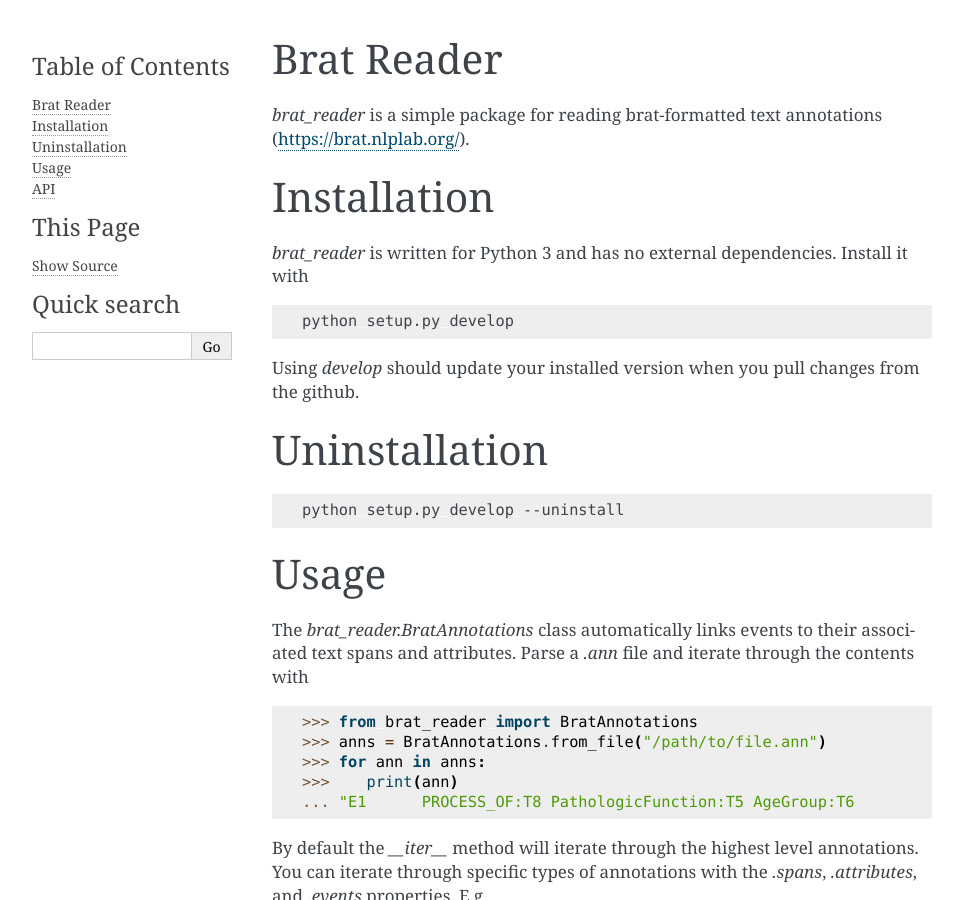
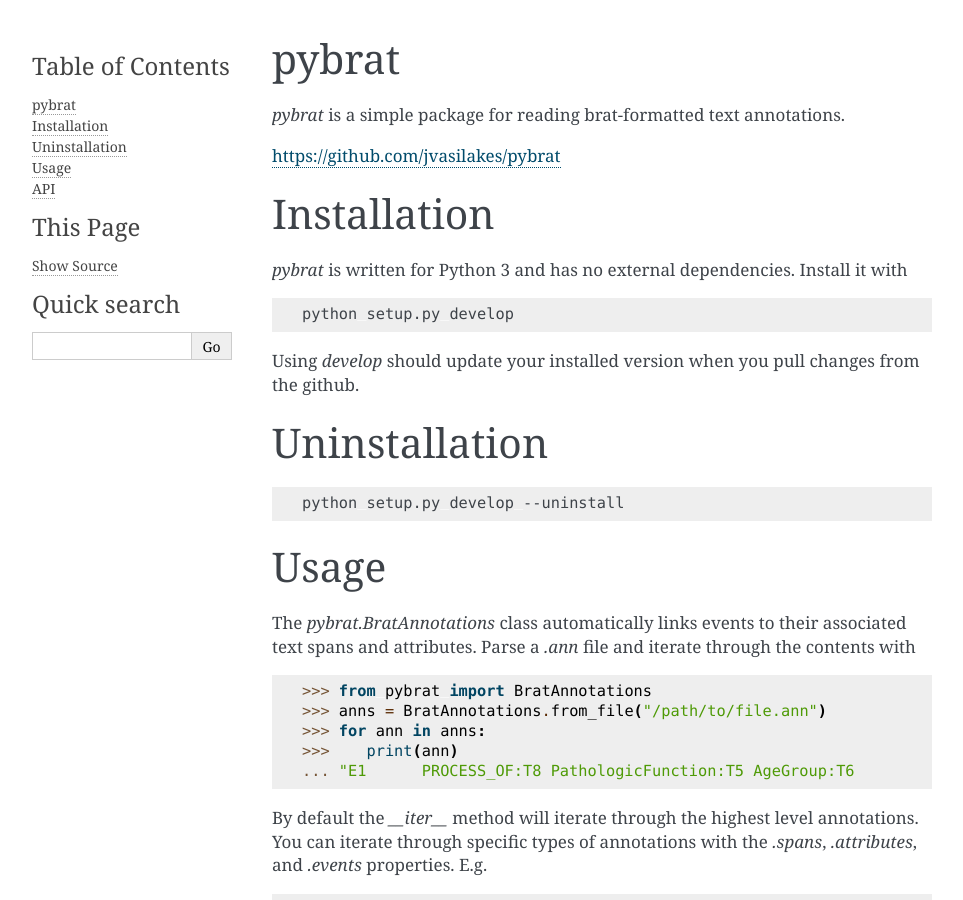
Before and after one commit to jvasilakes/brat_reader, a Sphinx documentation site: the page built from doc/source/index.rst, in a window 1280 px wide and 900 px high. Shown: the whole window, without its empty margins (148-1111 px from the left). Built offline with Sphinx 7.4.7, drawn with Linux system fonts in a browser that asks for light colours.

Commit message:
update doc with rename

```diff
--- a/doc/source/conf.py
+++ b/doc/source/conf.py
@@ -19,7 +19,7 @@ sys.path.insert(0, os.path.abspath('../..'))
 
 # -- Project information -----------------------------------------------------
 
-project = 'brat_reader'
+project = 'pybrat'
 copyright = '2022, Jake Vasilakes'
 author = 'Jake Vasilakes'
 
@@ -104,7 +104,7 @@ html_static_path = ['_static']
 # -- Options for HTMLHelp output ---------------------------------------------
 
 # Output file base name for HTML help builder.
-htmlhelp_basename = 'brat_readerdoc'
+htmlhelp_basename = 'pybratdoc'
 
 
 # -- Options for LaTeX output ------------------------------------------------
@@ -131,7 +131,7 @@ latex_elements = {
 # (source start file, target name, title,
 #  author, documentclass [howto, manual, or own class]).
 latex_documents = [
-    (master_doc, 'brat_reader.tex', 'brat\\_reader Documentation',
+    (master_doc, 'pybrat.tex', 'pybrat Documentation',
      'Jake Vasilakes', 'manual'),
 ]
 
@@ -141,7 +141,7 @@ latex_documents = [
 # One entry per manual page. List of tuples
 # (source start file, name, description, authors, manual section).
 man_pages = [
-    (master_doc, 'brat_reader', 'brat_reader Documentation',
+    (master_doc, 'pybrat', 'pybrat Documentation',
      [author], 1)
 ]
 
@@ -152,8 +152,8 @@ man_pages = [
 # (source start file, target name, title, author,
 #  dir menu entry, description, category)
 texinfo_documents = [
-    (master_doc, 'brat_reader', 'brat_reader Documentation',
-     author, 'brat_reader', 'One line description of project.',
+    (master_doc, 'pybrat', 'pybrat Documentation',
+     author, 'pybrat', 'One line description of project.',
      'Miscellaneous'),
 ]
 
--- a/doc/source/index.rst
+++ b/doc/source/index.rst
@@ -1,16 +1,18 @@
-.. brat_reader documentation master file, created by
+.. pybrat documentation master file, created by
    sphinx-quickstart on Fri Sep 30 16:12:12 2022.
    You can adapt this file completely to your liking, but it should at least
    contain the root `toctree` directive.
 
-Brat Reader
+pybrat
 =======================================
 
-`brat_reader` is a simple package for reading brat-formatted text annotations (https://brat.nlplab.org/).
+`pybrat` is a simple package for reading brat-formatted text annotations.
+
+https://github.com/jvasilakes/pybrat
 
 Installation
 ============
-`brat_reader` is written for Python 3 and has no external dependencies. Install it with
+`pybrat` is written for Python 3 and has no external dependencies. Install it with
 
 .. code-block:: bash
 
@@ -29,12 +31,12 @@ Uninstallation
 Usage
 =====
 
-The `brat_reader.BratAnnotations` class automatically links events to their associated text spans and attributes.
+The `pybrat.BratAnnotations` class automatically links events to their associated text spans and attributes.
 Parse a `.ann` file and iterate through the contents with
 
 .. code-block:: python
 
-   >>> from brat_reader import BratAnnotations
+   >>> from pybrat import BratAnnotations
    >>> anns = BratAnnotations.from_file("/path/to/file.ann")
    >>> for ann in anns:
    >>> 	  print(ann)
@@ -80,7 +82,7 @@ JSONL formatted sentences
 
 .. code-block:: python
 
-   >>> from brat_reader import BratAnnotations, BratText
+   >>> from pybrat import BratAnnotations, BratText
    >>> anns = BratAnnotations.from_file("path/to/file.ann")
    >>> anntxt = BratText.from_files(text="path/to/file.txt", sentences="path/to/file.jsonl")
    >>> print(anns.events[0])
@@ -100,7 +102,7 @@ API
    :maxdepth: 2
    :caption: Contents:
 
-.. automodule:: brat_reader
+.. automodule:: pybrat
    :members:
    :undoc-members:
    :show-inheritance:
```
Also changed, not shown: 12 other files.
